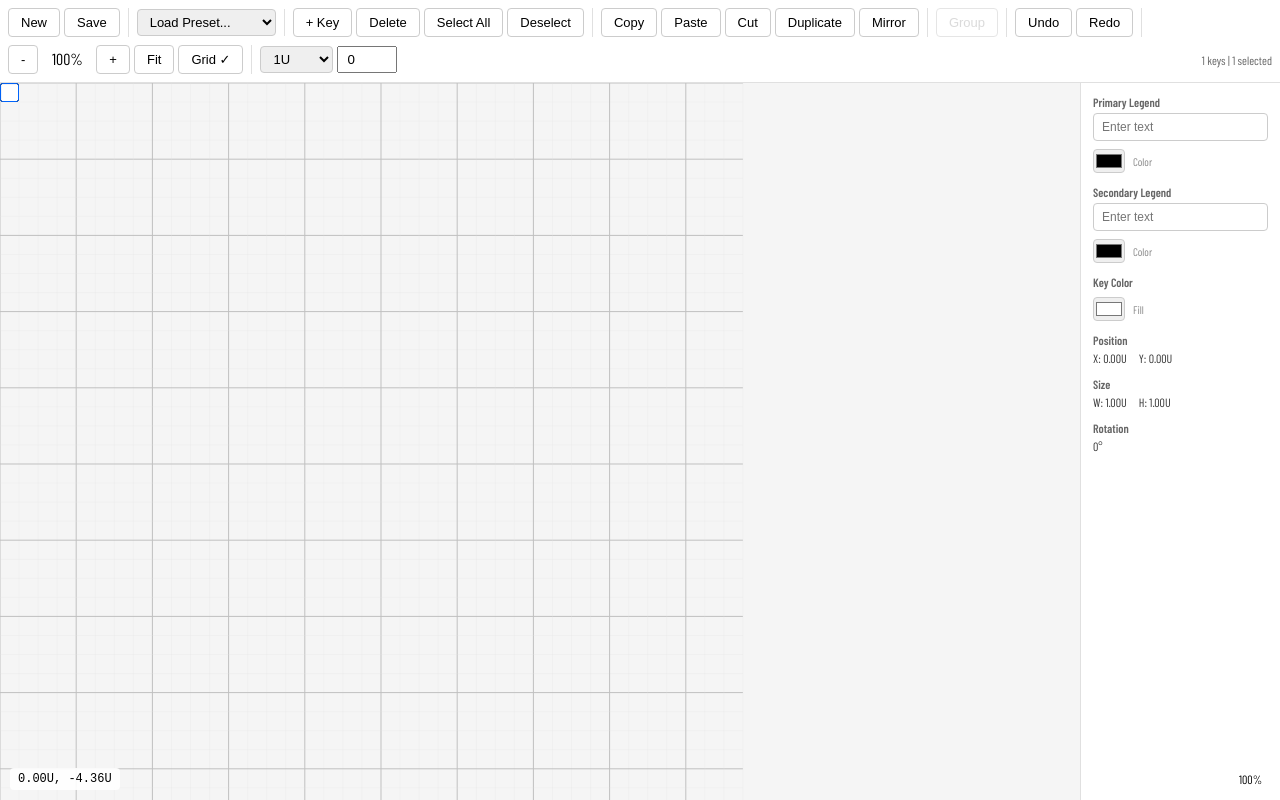
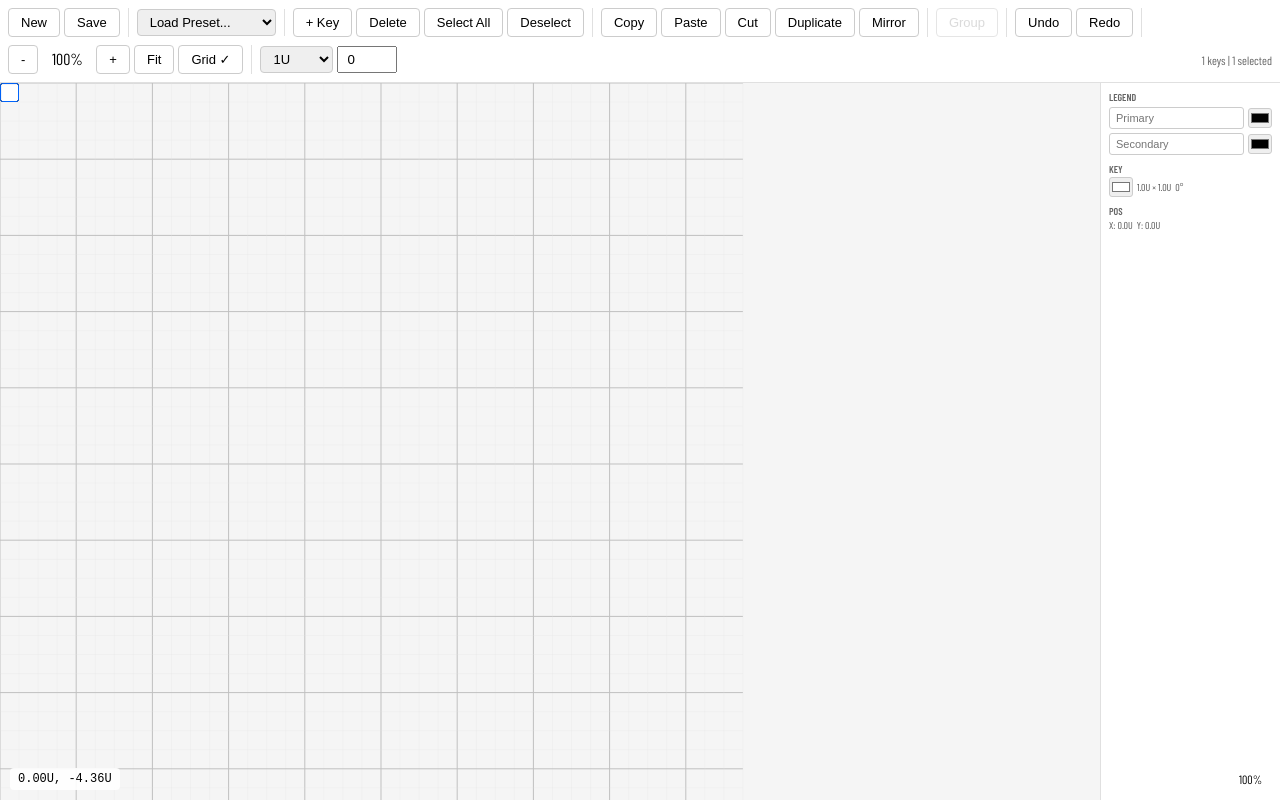
Before and after one commit to thekingofspain/kanata-editor, a React (Vite) app: page / in a window 1280 px wide. Both pictures are taken after a click on the button "+ Key". Built offline with nearby package versions, Linux system fonts and the light colour scheme.

Commit message:
refactor: compact properties panel layout

```diff
--- a/src/components/PropertiesPanel.tsx
+++ b/src/components/PropertiesPanel.tsx
@@ -57,76 +57,56 @@ export const PropertiesPanel: React.FC = () => {
   return (
     <div className="properties-panel">
       <div className="panel-section">
-        <label>Primary Legend</label>
+        <label>Legend</label>
+        <div className="legend-row">
           <input
             type="text"
             value={selectedKey.legend.primary || ''}
             onChange={(e) => handleLegendChange('primary', e.target.value)}
-          placeholder="Enter text"
+            placeholder="Primary"
           />
-        <div className="color-input-row">
           <input
             type="color"
             value={selectedKey.legend.primaryColor || '#000000'}
             onChange={(e) => handleLegendColorChange('primaryColor', e.target.value)}
-            title="Primary text color"
+            title="Primary color"
           />
-          <span className="color-label">Color</span>
         </div>
-      </div>
-
-      <div className="panel-section">
-        <label>Secondary Legend</label>
+        <div className="legend-row">
           <input
             type="text"
             value={selectedKey.legend.secondary || ''}
             onChange={(e) => handleLegendChange('secondary', e.target.value)}
-          placeholder="Enter text"
+            placeholder="Secondary"
           />
-        <div className="color-input-row">
           <input
             type="color"
             value={selectedKey.legend.secondaryColor || '#000000'}
             onChange={(e) => handleLegendColorChange('secondaryColor', e.target.value)}
-            title="Secondary text color"
+            title="Secondary color"
           />
-          <span className="color-label">Color</span>
         </div>
       </div>
 
-      <div className="panel-section">
-        <label>Key Color</label>
-        <div className="color-input-row">
+      <div className="panel-section compact">
+        <label>Key</label>
+        <div className="legend-row">
           <input
             type="color"
             value={selectedKey.color || '#ffffff'}
             onChange={(e) => handleKeyColorChange(e.target.value)}
-            title="Key background color"
+            title="Key color"
           />
-          <span className="color-label">Fill</span>
+          <span>{selectedKey.width.toFixed(1)}U × {selectedKey.height.toFixed(1)}U</span>
+          <span>{selectedKey.rotation}°</span>
         </div>
       </div>
 
-      <div className="panel-section">
-        <label>Position</label>
-        <div className="panel-row">
-          <span>X: {selectedKey.x.toFixed(2)}U</span>
-          <span>Y: {selectedKey.y.toFixed(2)}U</span>
-        </div>
-      </div>
-
-      <div className="panel-section">
-        <label>Size</label>
-        <div className="panel-row">
-          <span>W: {selectedKey.width.toFixed(2)}U</span>
-          <span>H: {selectedKey.height.toFixed(2)}U</span>
-        </div>
-      </div>
-
-      <div className="panel-section">
-        <label>Rotation</label>
-        <div className="panel-row">
-          <span>{selectedKey.rotation}°</span>
+      <div className="panel-section compact">
+        <label>Pos</label>
+        <div className="legend-row">
+          <span>X: {selectedKey.x.toFixed(1)}U</span>
+          <span>Y: {selectedKey.y.toFixed(1)}U</span>
         </div>
       </div>
     </div>
--- a/src/index.css
+++ b/src/index.css
@@ -91,14 +91,14 @@ select {
 }
 
 .properties-panel {
-  width: 200px;
+  width: 180px;
   background: #fff;
   border-left: 1px solid #e0e0e0;
-  padding: 12px;
-  font-size: 12px;
+  padding: 8px;
+  font-size: 11px;
   display: flex;
   flex-direction: column;
-  gap: 12px;
+  gap: 8px;
 }
 
 .panel-section {
@@ -107,16 +107,47 @@ select {
   gap: 4px;
 }
 
+.panel-section.compact {
+  gap: 2px;
+}
+
 .panel-section label {
   font-weight: 600;
   color: #666;
+  font-size: 10px;
+  text-transform: uppercase;
 }
 
-.panel-section input {
-  padding: 6px 8px;
+.panel-section input[type="text"] {
+  padding: 4px 6px;
   border: 1px solid #ccc;
-  border-radius: 4px;
-  font-size: 12px;
+  border-radius: 3px;
+  font-size: 11px;
+  width: 100%;
+}
+
+.legend-row {
+  display: flex;
+  gap: 4px;
+  align-items: center;
+}
+
+.legend-row input[type="text"] {
+  flex: 1;
+}
+
+.legend-row input[type="color"] {
+  width: 24px;
+  height: 20px;
+  padding: 0;
+  border: 1px solid #ccc;
+  border-radius: 3px;
+  cursor: pointer;
+}
+
+.legend-row span {
+  color: #555;
+  font-size: 10px;
 }
 
 .panel-row {
@@ -130,24 +161,3 @@ select {
   text-align: center;
   padding: 20px 0;
 }
-
-.color-input-row {
-  display: flex;
-  align-items: center;
-  gap: 8px;
-  margin-top: 4px;
-}
-
-.color-input-row input[type="color"] {
-  width: 32px;
-  height: 24px;
-  padding: 0;
-  border: 1px solid #ccc;
-  border-radius: 4px;
-  cursor: pointer;
-}
-
-.color-label {
-  font-size: 11px;
-  color: #888;
-}
```
Lines whose indentation alone changed are shown as unchanged.
